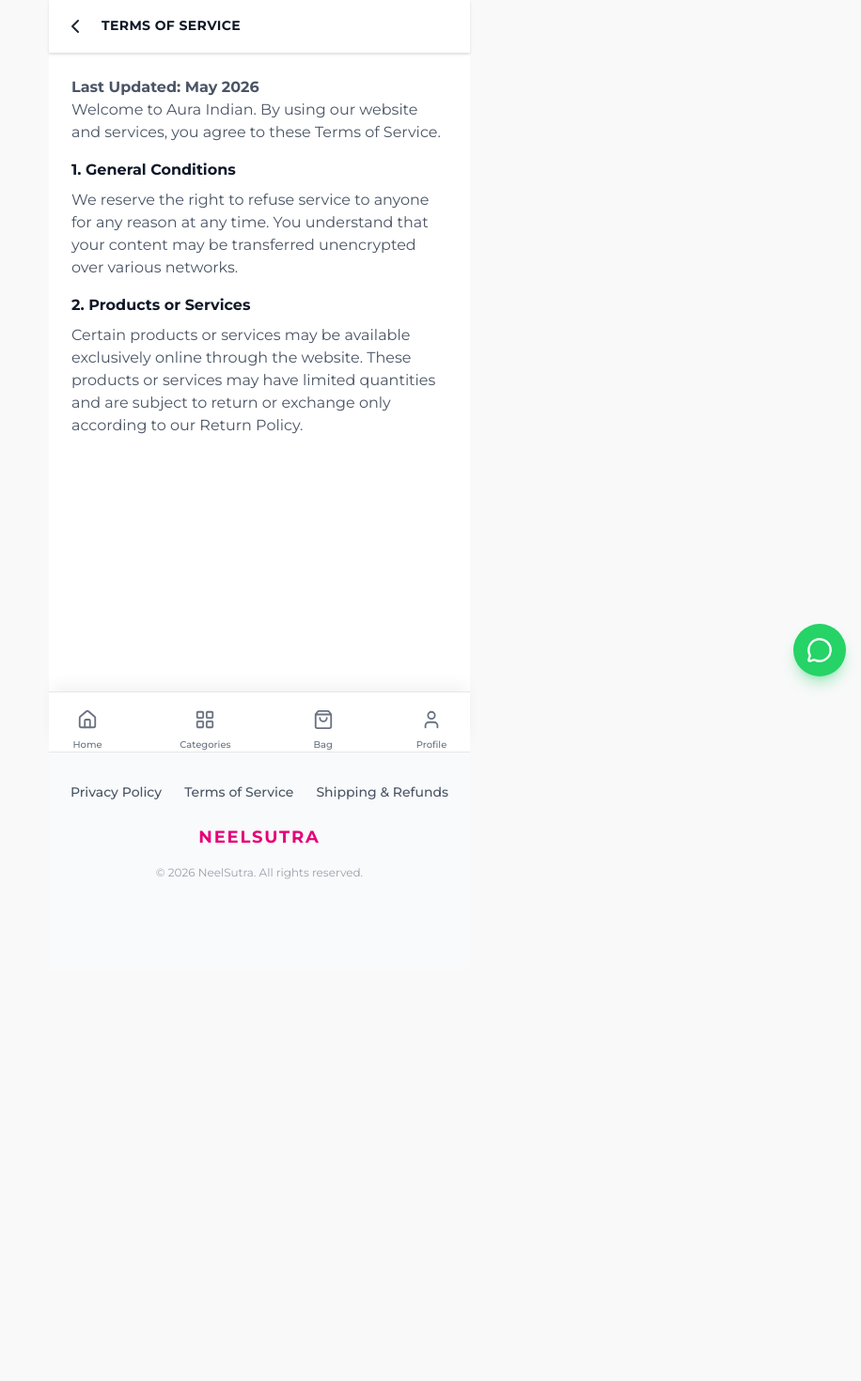
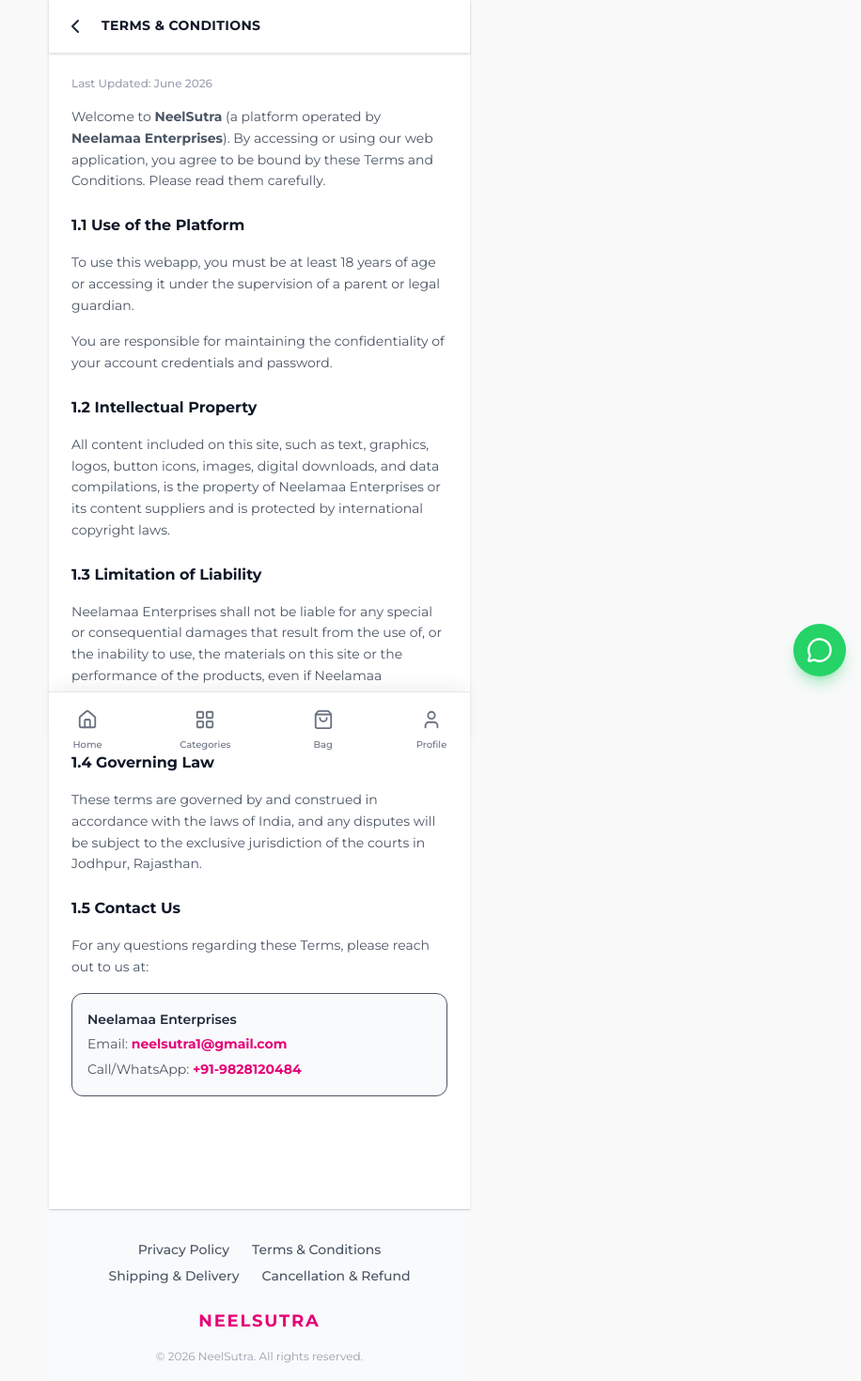
Before and after one commit to neelamaawebapp/neelamaa-store, a Next.js app: page /terms in a window 1280 px wide. Shown: the top 1470 px of the page at 94% size, without its empty margins (364-1280 px from the left). Before the commit the page ends 1033 px from the top, so only its background shows below. Built offline with nearby package versions, Linux system fonts and the light colour scheme; no server answers.

Commit message:
feat: update terms, privacy, shipping policies and add cancellation/refund policy page

```diff
--- /dev/null
+++ b/src/app/cancellation/page.tsx
@@ -0,0 +1,70 @@
+import { ChevronLeft } from "lucide-react";
+import Link from "next/link";
+
+export default function CancellationPolicy() {
+  return (
+    <div className="min-h-screen bg-white w-full max-w-md mx-auto relative pb-24 shadow-sm">
+      <div className="bg-white p-4 flex items-center border-b border-gray-200 sticky top-0 z-10 shadow-sm">
+        <Link href="/" className="mr-4">
+          <ChevronLeft size={24} className="text-gray-800" />
+        </Link>
+        <h1 className="font-bold text-gray-900 leading-tight uppercase tracking-wide text-sm">Cancellation & Refund</h1>
+      </div>
+      <div className="p-6 text-gray-600 text-sm leading-relaxed space-y-4">
+        <p className="text-xs text-gray-400 font-medium">Last Updated: June 2026</p>
+
+        <h3 className="font-bold text-gray-900 text-base mt-6">4.1 Order Cancellation</h3>
+        <ul className="list-disc pl-5 space-y-2">
+          <li>
+            <strong>Standard Orders:</strong> You may cancel your order within 24 hours of purchase without any penalty, provided the item has not yet been dispatched.
+          </li>
+          <li>
+            <strong>Custom/Bespoke Orders:</strong> Once a custom-cut stone, custom fabrication, or specific bulk production run has begun, the order cannot be canceled.
+          </li>
+        </ul>
+
+        <h3 className="font-bold text-gray-900 text-base mt-6">4.2 Return Windows & Eligibility</h3>
+        <p>
+          Customers have 14 days from the date of delivery to request a return or report discrepancies.
+        </p>
+        <p>
+          To be eligible for a return, your item must be unused, unaltered, in the same condition that you received it, and must be in its original packaging.
+        </p>
+        <p>
+          <strong>Non-Returnable Items:</strong> Perishable agricultural products (unless arriving damaged/spoiled) and custom-fabricated items.
+        </p>
+
+        <h3 className="font-bold text-gray-900 text-base mt-6">4.3 Damaged or Defective Items</h3>
+        <p>
+          If an item arrives damaged or defective, you must notify us through the NeelSutra webapp portal within 48 hours of delivery. Photographic or video evidence of the damage and original packaging is strictly required to process a claim. For approved merchant-fault claims, we will arrange a replacement or issue a full/partial refund at no cost to the buyer.
+        </p>
+
+        <h3 className="font-bold text-gray-900 text-base mt-6">4.4 Return Shipping & Fees</h3>
+        <p>
+          For "Buyer Remorse" returns (e.g., changing mind, ordering incorrect specifications), the customer is responsible for booking and paying all return shipping, freight, and import customs duties.
+        </p>
+        <p>
+          A 15% restocking fee will be deducted from the total refund amount for returned heavy materials or bulk cargo shipments.
+        </p>
+
+        <h3 className="font-bold text-gray-900 text-base mt-6">4.5 Refund Processing</h3>
+        <p>
+          Once your return is received and inspected at our warehouse facility, we will notify you via email of the approval or rejection of your refund.
+        </p>
+        <p>
+          If approved, your refund will be automatically processed back to your original payment method via <strong>Razorpay</strong> within 5 to 10 business days.
+        </p>
+
+        <h3 className="font-bold text-gray-900 text-base mt-6">4.6 Contact Us</h3>
+        <p>
+          To check on your return request status, write to us at:
+        </p>
+        <div className="bg-gray-50 border border-gray-150 rounded-xl p-4 mt-2 space-y-1">
+          <p className="font-semibold text-gray-800">Neelamaa Enterprises</p>
+          <p>Email: <a href="mailto:neelsutra1@gmail.com" className="text-pink-600 font-bold hover:underline">neelsutra1@gmail.com</a></p>
+          <p>Call/WhatsApp: <a href="tel:+919828120484" className="text-pink-600 font-bold hover:underline">+91-9828120484</a></p>
+        </div>
+      </div>
+    </div>
+  );
+}
--- a/src/app/privacy/page.tsx
+++ b/src/app/privacy/page.tsx
@@ -3,22 +3,48 @@
 
 export default function PrivacyPolicy() {
   return (
-    <div className="min-h-screen bg-white w-full max-w-md mx-auto relative pb-24">
+    <div className="min-h-screen bg-white w-full max-w-md mx-auto relative pb-24 shadow-sm">
       <div className="bg-white p-4 flex items-center border-b border-gray-200 sticky top-0 z-10 shadow-sm">
         <Link href="/" className="mr-4">
           <ChevronLeft size={24} className="text-gray-800" />
         </Link>
         <h1 className="font-bold text-gray-900 leading-tight uppercase tracking-wide text-sm">Privacy Policy</h1>
       </div>
-      <div className="p-6 prose prose-sm text-gray-600">
-        <p><strong>Last Updated: May 2026</strong></p>
-        <p>Aura Indian respects your privacy. This Privacy Policy describes how we collect, use, and disclose your personal information when you visit or make a purchase from our store.</p>
+      <div className="p-6 text-gray-600 text-sm leading-relaxed space-y-4">
+        <p className="text-xs text-gray-400 font-medium">Last Updated: June 2026</p>
+        <p>
+          We respect your privacy and are committed to protecting your personal data. This Privacy Policy outlines how we collect, use, and safeguard your information.
+        </p>
 
-        <h3 className="font-bold text-gray-900 mt-4 mb-2">1. Personal Information We Collect</h3>
-        <p>When you make a purchase, we collect certain information from you, including your name, billing address, shipping address, payment details, email address, and phone number.</p>
+        <h3 className="font-bold text-gray-900 text-base mt-6">2.1 Information We Collect</h3>
+        <p>
+          <strong>Personal Information:</strong> Name, billing address, shipping address, email address, phone number, and tax identification numbers (if applicable) when you place an order.
+        </p>
+        <p>
+          <strong>Payment Information:</strong> All payments are processed securely through our payment gateway partner, <strong>Razorpay</strong>. We do not store your credit card, debit card, or net banking credentials on our servers.
+        </p>
 
-        <h3 className="font-bold text-gray-900 mt-4 mb-2">2. How We Use Your Information</h3>
-        <p>We use the Order Information to fulfill any orders placed through the Site (including processing your payment information, arranging for shipping, and providing you with invoices and/or order confirmations).</p>
+        <h3 className="font-bold text-gray-900 text-base mt-6">2.2 How We Use Your Information</h3>
+        <ul className="list-disc pl-5 space-y-1">
+          <li>To process and fulfill your orders, including tracking delivery.</li>
+          <li>To communicate with you regarding your account, orders, or support queries.</li>
+          <li>To improve our web application user experience and security.</li>
+        </ul>
+
+        <h3 className="font-bold text-gray-900 text-base mt-6">2.3 Data Security</h3>
+        <p>
+          We implement robust commercial security measures, including SSL encryption, to secure your personal data against unauthorized access, alteration, or disclosure.
+        </p>
+
+        <h3 className="font-bold text-gray-900 text-base mt-6">2.4 Contact Us</h3>
+        <p>
+          For privacy-related inquiries or data access requests, please contact us at:
+        </p>
+        <div className="bg-gray-50 border border-gray-150 rounded-xl p-4 mt-2 space-y-1">
+          <p className="font-semibold text-gray-800">Neelamaa Enterprises</p>
+          <p>Email: <a href="mailto:neelsutra1@gmail.com" className="text-pink-600 font-bold hover:underline">neelsutra1@gmail.com</a></p>
+          <p>Call/WhatsApp: <a href="tel:+919828120484" className="text-pink-600 font-bold hover:underline">+91-9828120484</a></p>
+        </div>
       </div>
     </div>
   );
--- a/src/app/shipping/page.tsx
+++ b/src/app/shipping/page.tsx
@@ -3,23 +3,56 @@
 
 export default function ShippingPolicy() {
   return (
-    <div className="min-h-screen bg-white w-full max-w-md mx-auto relative pb-24">
+    <div className="min-h-screen bg-white w-full max-w-md mx-auto relative pb-24 shadow-sm">
       <div className="bg-white p-4 flex items-center border-b border-gray-200 sticky top-0 z-10 shadow-sm">
         <Link href="/" className="mr-4">
           <ChevronLeft size={24} className="text-gray-800" />
         </Link>
-        <h1 className="font-bold text-gray-900 leading-tight uppercase tracking-wide text-sm">Shipping & Refunds</h1>
+        <h1 className="font-bold text-gray-900 leading-tight uppercase tracking-wide text-sm">Shipping & Delivery</h1>
       </div>
-      <div className="p-6 prose prose-sm text-gray-600">
-        <p><strong>Last Updated: May 2026</strong></p>
+      <div className="p-6 text-gray-600 text-sm leading-relaxed space-y-4">
+        <p className="text-xs text-gray-400 font-medium">Last Updated: June 2026</p>
 
-        <h3 className="font-bold text-gray-900 mt-4 mb-2">Shipping Policy</h3>
-        <p>All orders are processed within 1-2 business days. Estimated delivery times are typically 5-7 business days across India.</p>
-        <p>You will receive a Shipment Confirmation email once your order has shipped containing your tracking number(s).</p>
+        <h3 className="font-bold text-gray-900 text-base mt-6">3.1 Order Processing Time</h3>
+        <p>
+          All orders are processed within 2 to 5 business days (excluding weekends and public holidays) after receiving your order confirmation email. You will receive another notification when your order has shipped.
+        </p>
 
-        <h3 className="font-bold text-gray-900 mt-4 mb-2">Refunds & Returns</h3>
-        <p>We have a 7-day return policy, which means you have 7 days after receiving your item to request a return.</p>
-        <p>To be eligible for a return, your item must be in the same condition that you received it, unworn or unused, with tags, and in its original packaging.</p>
+        <h3 className="font-bold text-gray-900 text-base mt-6">3.2 Shipping Rates & Estimates</h3>
+        <p>
+          Shipping charges for your order will be calculated and displayed at checkout.
+        </p>
+        <p>
+          For bulk, custom, or heavy cargo freight items, shipping costs will be quoted separately by our logistics team via email.
+        </p>
+
+        <h3 className="font-bold text-gray-900 text-base mt-6">3.3 Delivery Timelines</h3>
+        <ul className="list-disc pl-5 space-y-2">
+          <li>
+            <strong>Domestic Shipping (India):</strong> Estimated delivery within 5 to 7 business days depending on the location.
+          </li>
+          <li>
+            <strong>International Shipping:</strong> Estimated delivery timelines range from 15 to 30 business days depending on customs clearance and regional transport constraints.
+          </li>
+        </ul>
+        <p className="text-xs text-gray-500 italic">
+          Note: Delays due to customs procedures or regional carrier overloads are outside of our direct control.
+        </p>
+
+        <h3 className="font-bold text-gray-900 text-base mt-6">3.4 Customs, Duties, and Taxes</h3>
+        <p>
+          Neelamaa Enterprises is not responsible for any customs and taxes applied to your order. All fees imposed during or after shipping are the sole responsibility of the customer (tariffs, taxes, etc.).
+        </p>
+
+        <h3 className="font-bold text-gray-900 text-base mt-6">3.5 Contact Us</h3>
+        <p>
+          For tracking or shipment issues, you can contact our logistics support at:
+        </p>
+        <div className="bg-gray-50 border border-gray-150 rounded-xl p-4 mt-2 space-y-1">
+          <p className="font-semibold text-gray-800">Neelamaa Enterprises</p>
+          <p>Email: <a href="mailto:neelsutra1@gmail.com" className="text-pink-600 font-bold hover:underline">neelsutra1@gmail.com</a></p>
+          <p>Call/WhatsApp: <a href="tel:+919828120484" className="text-pink-600 font-bold hover:underline">+91-9828120484</a></p>
+        </div>
       </div>
     </div>
   );
--- a/src/app/terms/page.tsx
+++ b/src/app/terms/page.tsx
@@ -3,22 +3,52 @@
 
 export default function TermsOfService() {
   return (
-    <div className="min-h-screen bg-white w-full max-w-md mx-auto relative pb-24">
+    <div className="min-h-screen bg-white w-full max-w-md mx-auto relative pb-24 shadow-sm">
       <div className="bg-white p-4 flex items-center border-b border-gray-200 sticky top-0 z-10 shadow-sm">
         <Link href="/" className="mr-4">
           <ChevronLeft size={24} className="text-gray-800" />
         </Link>
-        <h1 className="font-bold text-gray-900 leading-tight uppercase tracking-wide text-sm">Terms of Service</h1>
+        <h1 className="font-bold text-gray-900 leading-tight uppercase tracking-wide text-sm">Terms & Conditions</h1>
       </div>
-      <div className="p-6 prose prose-sm text-gray-600">
-        <p><strong>Last Updated: May 2026</strong></p>
-        <p>Welcome to Aura Indian. By using our website and services, you agree to these Terms of Service.</p>
+      <div className="p-6 text-gray-600 text-sm leading-relaxed space-y-4">
+        <p className="text-xs text-gray-400 font-medium">Last Updated: June 2026</p>
+        <p>
+          Welcome to <strong>NeelSutra</strong> (a platform operated by <strong>Neelamaa Enterprises</strong>).
+          By accessing or using our web application, you agree to be bound by these Terms and Conditions. Please read them carefully.
+        </p>
 
-        <h3 className="font-bold text-gray-900 mt-4 mb-2">1. General Conditions</h3>
-        <p>We reserve the right to refuse service to anyone for any reason at any time. You understand that your content may be transferred unencrypted over various networks.</p>
+        <h3 className="font-bold text-gray-900 text-base mt-6">1.1 Use of the Platform</h3>
+        <p>
+          To use this webapp, you must be at least 18 years of age or accessing it under the supervision of a parent or legal guardian.
+        </p>
+        <p>
+          You are responsible for maintaining the confidentiality of your account credentials and password.
+        </p>
 
-        <h3 className="font-bold text-gray-900 mt-4 mb-2">2. Products or Services</h3>
-        <p>Certain products or services may be available exclusively online through the website. These products or services may have limited quantities and are subject to return or exchange only according to our Return Policy.</p>
+        <h3 className="font-bold text-gray-900 text-base mt-6">1.2 Intellectual Property</h3>
+        <p>
+          All content included on this site, such as text, graphics, logos, button icons, images, digital downloads, and data compilations, is the property of Neelamaa Enterprises or its content suppliers and is protected by international copyright laws.
+        </p>
+
+        <h3 className="font-bold text-gray-900 text-base mt-6">1.3 Limitation of Liability</h3>
+        <p>
+          Neelamaa Enterprises shall not be liable for any special or consequential damages that result from the use of, or the inability to use, the materials on this site or the performance of the products, even if Neelamaa Enterprises has been advised of the possibility of such damages.
+        </p>
+
+        <h3 className="font-bold text-gray-900 text-base mt-6">1.4 Governing Law</h3>
+        <p>
+          These terms are governed by and construed in accordance with the laws of India, and any disputes will be subject to the exclusive jurisdiction of the courts in Jodhpur, Rajasthan.
+        </p>
+
+        <h3 className="font-bold text-gray-900 text-base mt-6">1.5 Contact Us</h3>
+        <p>
+          For any questions regarding these Terms, please reach out to us at:
+        </p>
+        <div className="bg-gray-50 border border-gray-150 rounded-xl p-4 mt-2 space-y-1">
+          <p className="font-semibold text-gray-800">Neelamaa Enterprises</p>
+          <p>Email: <a href="mailto:neelsutra1@gmail.com" className="text-pink-600 font-bold hover:underline">neelsutra1@gmail.com</a></p>
+          <p>Call/WhatsApp: <a href="tel:+919828120484" className="text-pink-600 font-bold hover:underline">+91-9828120484</a></p>
+        </div>
       </div>
     </div>
   );
--- a/src/components/Footer.tsx
+++ b/src/components/Footer.tsx
@@ -10,10 +10,11 @@
 
   return (
     <footer className="bg-gray-50 border-t border-gray-200 py-8 px-4 text-center pb-24 w-full max-w-md mx-auto">
-      <div className="flex justify-center space-x-6 text-sm mb-6 text-gray-600 font-medium">
+      <div className="flex flex-wrap justify-center gap-x-6 gap-y-2 text-sm mb-6 text-gray-600 font-medium px-4">
         <Link href="/privacy" className="hover:text-pink-600 transition-colors">Privacy Policy</Link>
-        <Link href="/terms" className="hover:text-pink-600 transition-colors">Terms of Service</Link>
-        <Link href="/shipping" className="hover:text-pink-600 transition-colors">Shipping & Refunds</Link>
+        <Link href="/terms" className="hover:text-pink-600 transition-colors">Terms & Conditions</Link>
+        <Link href="/shipping" className="hover:text-pink-600 transition-colors">Shipping & Delivery</Link>
+        <Link href="/cancellation" className="hover:text-pink-600 transition-colors">Cancellation & Refund</Link>
       </div>
       <div className="flex justify-center items-center space-x-2 mb-4">
         <span className="font-bold text-lg text-pink-600 tracking-widest">NEELSUTRA</span>
```
